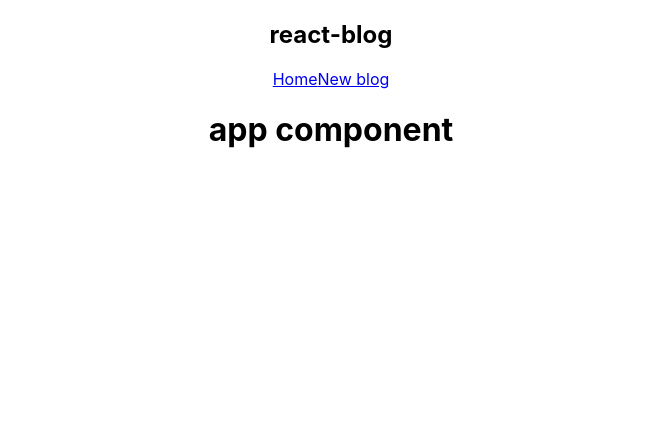
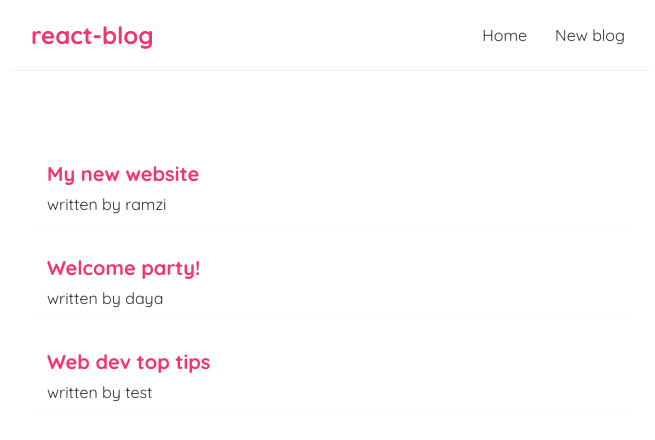
Before and after one commit to ramzimah/react-blog, a React (Create React App) app: page / in a window 1280 px wide. Shown: the top 440 px of the page, without its empty margins (309-964 px from the left). Built offline with nearby package versions, Linux system fonts and the light colour scheme.

Commit message:
created home page

```diff
--- a/src/App.css
+++ /dev/null
@@ -1,38 +0,0 @@
-.App {
-  text-align: center;
-}
-
-.App-logo {
-  height: 40vmin;
-  pointer-events: none;
-}
-
-@media (prefers-reduced-motion: no-preference) {
-  .App-logo {
-    animation: App-logo-spin infinite 20s linear;
-  }
-}
-
-.App-header {
-  background-color: #282c34;
-  min-height: 100vh;
-  display: flex;
-  flex-direction: column;
-  align-items: center;
-  justify-content: center;
-  font-size: calc(10px + 2vmin);
-  color: white;
-}
-
-.App-link {
-  color: #61dafb;
-}
-
-@keyframes App-logo-spin {
-  from {
-    transform: rotate(0deg);
-  }
-  to {
-    transform: rotate(360deg);
-  }
-}
--- a/src/App.js
+++ b/src/App.js
@@ -1,12 +1,12 @@
-import "./App.css";
 import Navbar from "./Navbar";
+import Home from "./Home";
 
 function App() {
   return (
     <div className="App">
+      <Navbar />
       <div className="content">
-        <Navbar />
-        <h1>app component</h1>
+        <Home />
       </div>
     </div>
   );
--- /dev/null
+++ b/src/Home.js
@@ -0,0 +1,26 @@
+import { useState } from "react";
+const Home = () => {
+  const [blogs, setBlogs] = useState([
+    { title: "My new website", body: "lorem ipsum...", author: "ramzi", id: 1 },
+    { title: "Welcome party!", body: "lorem ipsum...", author: "daya", id: 2 },
+    {
+      title: "Web dev top tips",
+      body: "lorem ipsum...",
+      author: "test",
+      id: 3,
+    },
+  ]);
+
+  return (
+    <div className="home">
+      {blogs.map((blog) => (
+        <div className="blog-preview" key={blog.id}>
+          <h2>{blog.title}</h2>
+          <p>written by {blog.author}</p>
+        </div>
+      ))}
+    </div>
+  );
+};
+
+export default Home;
--- a/src/index.css
+++ b/src/index.css
@@ -1,13 +1,48 @@
-body {
+@import url("https://fonts.googleapis.com/css2?family=Quicksand:wght@300;400;500;600;700&display=swap");
+
+/* base styles */
+* {
   margin: 0;
-  font-family: -apple-system, BlinkMacSystemFont, 'Segoe UI', 'Roboto', 'Oxygen',
-    'Ubuntu', 'Cantarell', 'Fira Sans', 'Droid Sans', 'Helvetica Neue',
-    sans-serif;
-  -webkit-font-smoothing: antialiased;
-  -moz-osx-font-smoothing: grayscale;
+  font-family: "Quicksand";
+  color: #333;
 }
-
-code {
-  font-family: source-code-pro, Menlo, Monaco, Consolas, 'Courier New',
-    monospace;
+.navbar {
+  padding: 20px;
+  display: flex;
+  align-items: center;
+  max-width: 600px;
+  margin: 0 auto;
+  border-bottom: 1px solid #f2f2f2;
 }
+.navbar h1 {
+  color: #f1356d;
+}
+.navbar .links {
+  margin-left: auto;
+}
+.navbar a {
+  margin-left: 16px;
+  text-decoration: none;
+  padding: 6px;
+}
+.navbar a:hover {
+  color: #f1356d;
+}
+.content {
+  max-width: 600px;
+  margin: 40px auto;
+  padding: 20px;
+}
+.blog-preview {
+  padding: 10px 16px;
+  margin: 20px 0;
+  border-bottom: 1px solid #fafafa;
+}
+.blog-preview:hover {
+  box-shadow: 1px 3px 5px rgba(0, 0, 0, 0.1);
+}
+.blog-preview h2 {
+  font-size: 20px;
+  color: #f1356d;
+  margin-bottom: 8px;
+}
```
